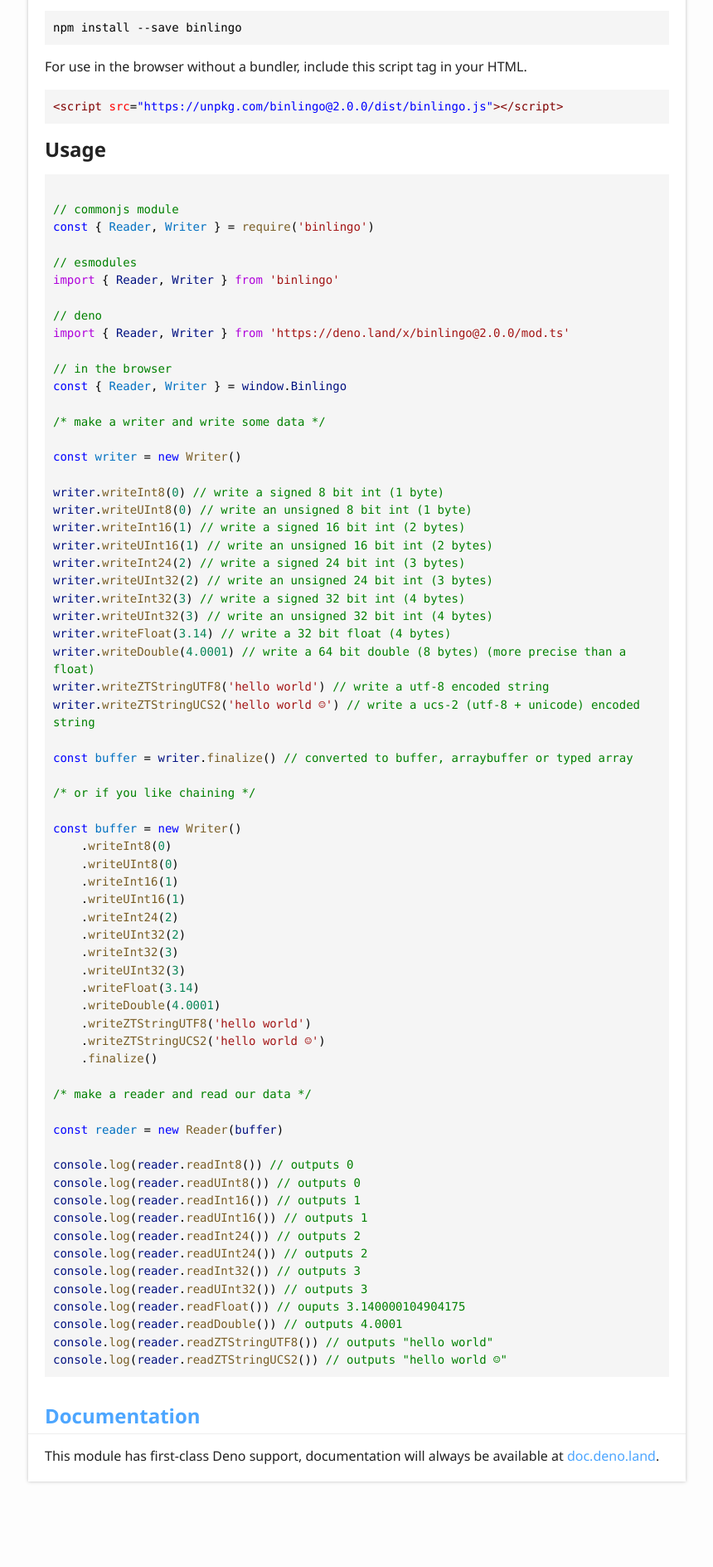
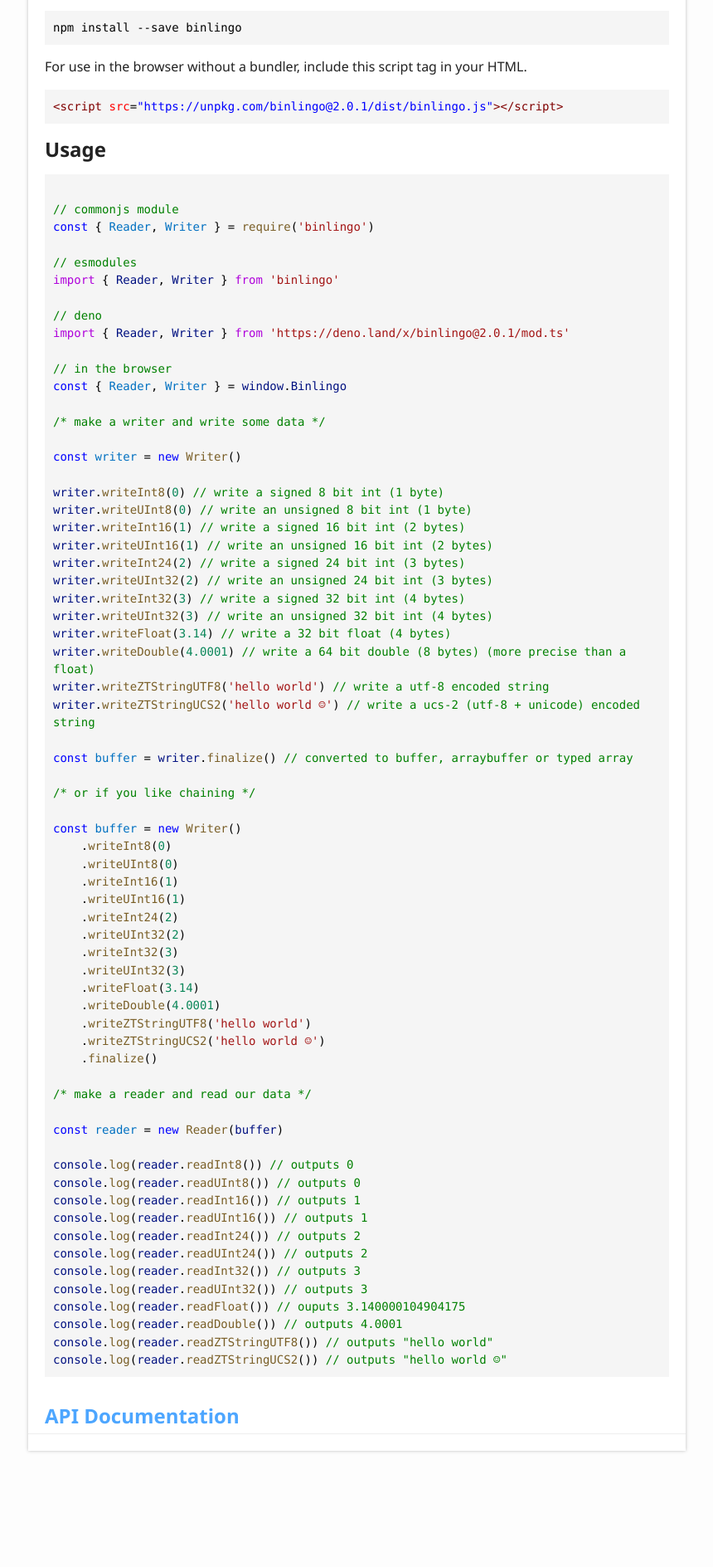
Before and after one commit to retroscepter/binlingo, a website: page docs/index.html in a window 1280 px wide. Shown: the part 1012-2900 px from the top of the page at 83% size, without its empty margins (6-866 px from the left). Drawn offline with Linux system fonts and the light colour scheme.

Commit message:
update docs

```diff
--- a/docs/index.html
+++ b/docs/index.html
@@ -70,7 +70,7 @@
 				<pre><code class="language-Bash"><span style="color: #000000">npm install --save binlingo</span>
 </code></pre>
 				<p>For use in the browser without a bundler, include this script tag in your HTML.</p>
-				<pre><code class="language-HTML"><span style="color: #800000">&lt;script</span><span style="color: #000000FF"> </span><span style="color: #FF0000">src</span><span style="color: #000000FF">=</span><span style="color: #0000FF">&quot;https://unpkg.com/binlingo@2.0.0/dist/binlingo.js&quot;</span><span style="color: #800000">&gt;&lt;/script&gt;</span>
+				<pre><code class="language-HTML"><span style="color: #800000">&lt;script</span><span style="color: #000000FF"> </span><span style="color: #FF0000">src</span><span style="color: #000000FF">=</span><span style="color: #0000FF">&quot;https://unpkg.com/binlingo@2.0.1/dist/binlingo.js&quot;</span><span style="color: #800000">&gt;&lt;/script&gt;</span>
 </code></pre>
 				<a href="#usage" id="usage" style="color: inherit; text-decoration: none;">
 					<h2>Usage</h2>
@@ -83,7 +83,7 @@
 <span style="color: #AF00DB">import</span><span style="color: #000000"> { </span><span style="color: #001080">Reader</span><span style="color: #000000">, </span><span style="color: #001080">Writer</span><span style="color: #000000"> } </span><span style="color: #AF00DB">from</span><span style="color: #000000"> </span><span style="color: #A31515">&#039;binlingo&#039;</span>
 
 <span style="color: #008000">// deno</span>
-<span style="color: #AF00DB">import</span><span style="color: #000000"> { </span><span style="color: #001080">Reader</span><span style="color: #000000">, </span><span style="color: #001080">Writer</span><span style="color: #000000"> } </span><span style="color: #AF00DB">from</span><span style="color: #000000"> </span><span style="color: #A31515">&#039;https://deno.land/x/binlingo@2.0.0/mod.ts&#039;</span>
+<span style="color: #AF00DB">import</span><span style="color: #000000"> { </span><span style="color: #001080">Reader</span><span style="color: #000000">, </span><span style="color: #001080">Writer</span><span style="color: #000000"> } </span><span style="color: #AF00DB">from</span><span style="color: #000000"> </span><span style="color: #A31515">&#039;https://deno.land/x/binlingo@2.0.1/mod.ts&#039;</span>
 
 <span style="color: #008000">// in the browser</span>
 <span style="color: #0000FF">const</span><span style="color: #000000"> { </span><span style="color: #0070C1">Reader</span><span style="color: #000000">, </span><span style="color: #0070C1">Writer</span><span style="color: #000000"> } = </span><span style="color: #001080">window</span><span style="color: #000000">.</span><span style="color: #001080">Binlingo</span>
@@ -141,10 +141,9 @@
 <span style="color: #001080">console</span><span style="color: #000000">.</span><span style="color: #795E26">log</span><span style="color: #000000">(</span><span style="color: #001080">reader</span><span style="color: #000000">.</span><span style="color: #795E26">readZTStringUTF8</span><span style="color: #000000">()) </span><span style="color: #008000">// outputs &quot;hello world&quot;</span>
 <span style="color: #001080">console</span><span style="color: #000000">.</span><span style="color: #795E26">log</span><span style="color: #000000">(</span><span style="color: #001080">reader</span><span style="color: #000000">.</span><span style="color: #795E26">readZTStringUCS2</span><span style="color: #000000">()) </span><span style="color: #008000">// outputs &quot;hello world ☺&quot;</span>
 </code></pre>
-				<a href="#documentation" id="documentation" style="color: inherit; text-decoration: none;">
-					<h2><a href="https://doc.deno.land/https/deno.land/x/binlingo/mod.ts">Documentation</a></h2>
+				<a href="#api-documentation" id="api-documentation" style="color: inherit; text-decoration: none;">
+					<h2><a href="https://octavetoast.github.io/binlingo">API Documentation</a></h2>
 				</a>
-				<p>This module has first-class Deno support, documentation will always be available at <a href="https://doc.deno.land/https/deno.land/x/binlingo/mod.ts">doc.deno.land</a>.</p>
 			</div>
 		</div>
 		<div class="col-4 col-menu menu-sticky-wrap menu-highlight">
```
